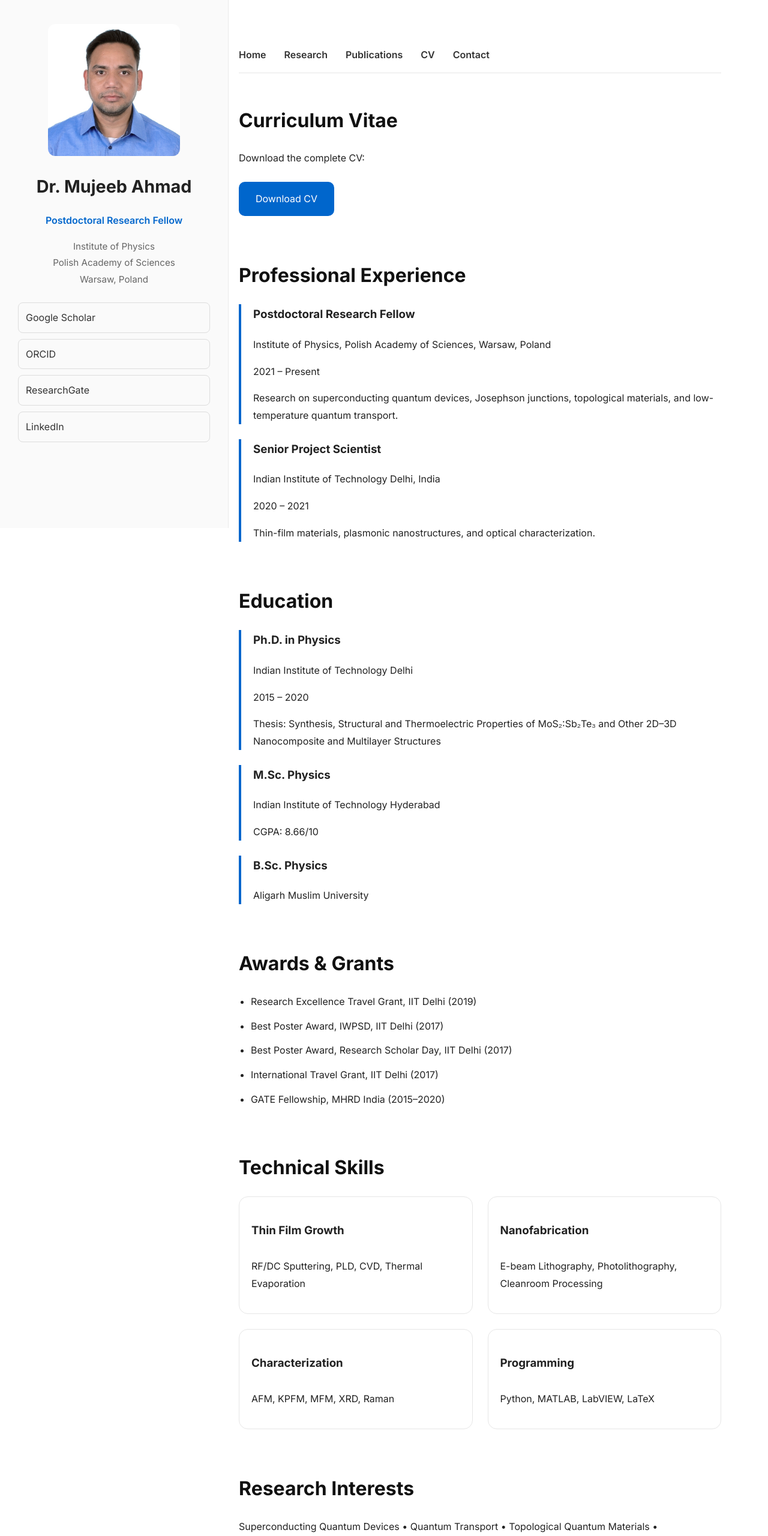
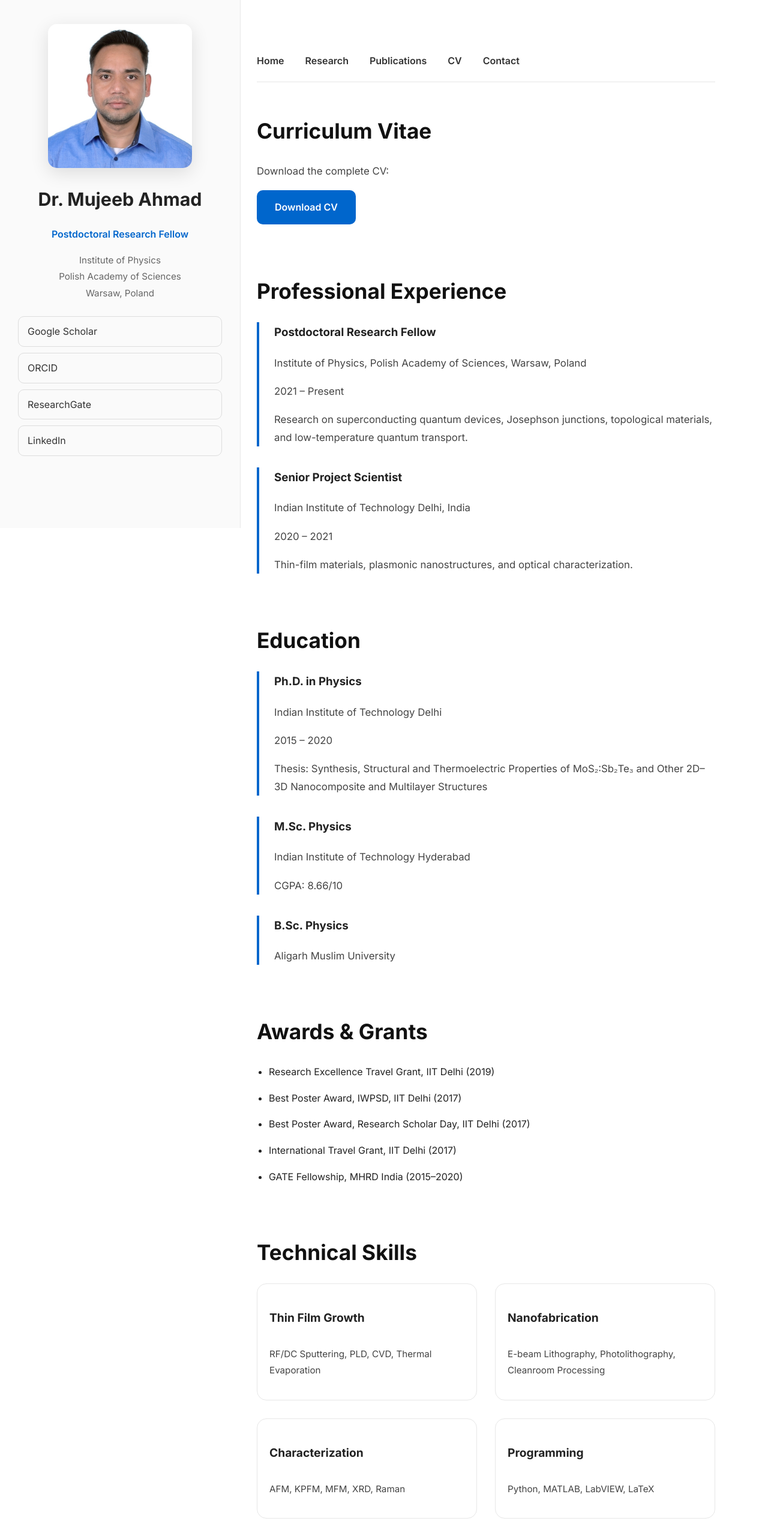
Before and after one commit to Mujeebhmad/mujeebhmad.github.io, a plain HTML site: page cv.html in a window 1280 px wide. Shown: the top 2560 px of the page at 60% size. Drawn offline with Linux system fonts and the light colour scheme.

Commit message:
Update style.css

````diff
--- a/style.css
+++ b/style.css
@@ -1,7 +1,8 @@
 ```css
-/* ===========================
-   Dr. Mujeeb Ahmad Website
-   =========================== */
+/* =========================
+   Premium Academic Theme
+   Dr. Mujeeb Ahmad
+========================= */
 
 *{
     margin:0;
@@ -30,33 +31,41 @@ body{
 /* Sidebar */
 
 .sidebar{
-    width:320px;
-    min-height:100vh;
-    padding:40px 30px;
-    background:#fafafa;
-    border-right:1px solid #eaeaea;
+    width:340px;
 
     position:fixed;
+    top:0;
     left:0;
-    top:0;
+
+    height:100vh;
+
+    background:#fafafa;
+    border-right:1px solid #e8e8e8;
+
+    padding:40px 30px;
 
     overflow-y:auto;
 }
 
 .profile-image{
-    width:220px;
-    height:220px;
+
+    width:240px;
+    height:240px;
+
     object-fit:cover;
 
-    border-radius:12px;
+    border-radius:15px;
 
     display:block;
     margin:0 auto 25px auto;
+
+    box-shadow:
+    0 8px 30px rgba(0,0,0,0.12);
 }
 
 .sidebar h1{
     text-align:center;
-    font-size:1.8rem;
+    font-size:1.9rem;
     font-weight:700;
 
     margin-bottom:10px;
@@ -64,6 +73,7 @@ body{
 
 .position{
     text-align:center;
+
     color:#0066cc;
     font-weight:600;
 
@@ -72,8 +82,9 @@ body{
 
 .institute{
     text-align:center;
+
+    color:#666;
     font-size:0.95rem;
-    color:#666;
 
     margin-bottom:25px;
 }
@@ -85,44 +96,61 @@ body{
 }
 
 .social-links a{
+
     text-decoration:none;
+
     color:#333;
-    padding:10px 12px;
 
     border:1px solid #ddd;
-    border-radius:8px;
 
-    transition:0.3s;
+    border-radius:10px;
+
+    padding:10px 15px;
+
+    transition:all 0.3s ease;
 }
 
 .social-links a:hover{
+
     background:#0066cc;
     color:white;
+
+    transform:translateY(-2px);
 }
 
 /* Main Content */
 
 .content{
-    margin-left:320px;
-    width:calc(100% - 320px);
-    padding:40px 70px;
+
+    margin-left:340px;
+
+    width:calc(100% - 340px);
+
+    padding:50px 80px;
+
+    max-width:1400px;
 }
 
 /* Navigation */
 
 .topnav{
+
     display:flex;
-    gap:30px;
+    gap:35px;
+
+    padding-bottom:20px;
 
     margin-bottom:50px;
-    padding-bottom:15px;
 
     border-bottom:1px solid #e5e5e5;
 }
 
 .topnav a{
+
     text-decoration:none;
+
     color:#333;
+
     font-weight:600;
 
     transition:0.3s;
@@ -135,17 +163,23 @@ body{
 /* Sections */
 
 section{
-    margin-bottom:70px;
+    margin-bottom:80px;
 }
 
 section h2{
-    font-size:2rem;
+
+    font-size:2.2rem;
+
     margin-bottom:20px;
+
     color:#111;
 }
 
 section p{
-    margin-bottom:15px;
+
+    font-size:1.05rem;
+
+    color:#444;
 }
 
 /* News */
@@ -155,122 +189,162 @@ section p{
 }
 
 .news-list li{
-    margin-bottom:12px;
+    margin-bottom:15px;
 }
 
-/* Research Grid */
+/* Research Cards */
 
 .research-grid{
+
     display:grid;
 
     grid-template-columns:
-    repeat(auto-fit,minmax(280px,1fr));
+    repeat(auto-fit,minmax(320px,1fr));
 
-    gap:25px;
+    gap:30px;
 }
 
 .research-card{
+
     background:white;
 
-    border:1px solid #e6e6e6;
-    border-radius:15px;
+    border:1px solid #e7e7e7;
+
+    border-radius:16px;
 
     overflow:hidden;
 
-    transition:0.3s;
+    transition:all 0.3s ease;
 }
 
 .research-card:hover{
-    transform:translateY(-6px);
-    box-shadow:0 12px 30px rgba(0,0,0,0.08);
+
+    transform:translateY(-8px);
+
+    box-shadow:
+    0 15px 40px rgba(0,0,0,0.10);
 }
 
 .research-card img{
+
     width:100%;
-    height:180px;
+
+    height:220px;
+
     object-fit:contain;
+
     background:white;
+
     padding:10px;
 }
 
 .research-card h3{
-    padding:20px 20px 10px 20px;
+
+    padding:20px 20px 10px;
+
+    font-size:1.2rem;
 }
 
 .research-card p{
-    padding:0 20px 20px 20px;
-}
 
-/* Download Button */
+    padding:0 20px 20px;
 
-.download-btn{
-    display:inline-block;
-
-    background:#0066cc;
-    color:white;
-
-    text-decoration:none;
-
-    padding:14px 28px;
-    border-radius:10px;
-
-    margin-top:10px;
-
-    transition:0.3s;
-}
-
-.download-btn:hover{
-    background:#004fa3;
-}
-
-/* Footer */
-
-footer{
-    border-top:1px solid #e6e6e6;
-
-    padding-top:30px;
-
-    color:#777;
     font-size:0.95rem;
 }
 
 /* Publication Cards */
 
 .pub-card{
+
     border-left:4px solid #0066cc;
-    padding-left:20px;
-    margin-bottom:25px;
+
+    padding-left:25px;
+
+    margin-bottom:35px;
 }
 
-/* Contact Cards */
+/* Contact */
 
 .contact-box{
-    border:1px solid #e6e6e6;
+
+    border:1px solid #e5e5e5;
+
+    border-radius:12px;
+
     padding:25px;
-    border-radius:12px;
+
     margin-bottom:20px;
+}
+
+/* Download Button */
+
+.download-btn{
+
+    display:inline-block;
+
+    background:#0066cc;
+
+    color:white;
+
+    text-decoration:none;
+
+    padding:14px 30px;
+
+    border-radius:10px;
+
+    font-weight:600;
+
+    transition:0.3s;
+}
+
+.download-btn:hover{
+
+    background:#004ea0;
+
+    transform:translateY(-2px);
+}
+
+/* Footer */
+
+footer{
+
+    margin-top:60px;
+
+    padding-top:30px;
+
+    border-top:1px solid #e5e5e5;
+
+    color:#777;
 }
 
 /* Responsive */
 
-@media(max-width:1000px){
+@media(max-width:1100px){
 
     .sidebar{
+
         position:relative;
+
         width:100%;
-        min-height:auto;
+
+        height:auto;
+
         border-right:none;
-        border-bottom:1px solid #e6e6e6;
-    }
 
-    .content{
-        margin-left:0;
-        width:100%;
-        padding:30px;
+        border-bottom:1px solid #e5e5e5;
     }
 
     .container{
         flex-direction:column;
+    }
+
+    .content{
+
+        margin-left:0;
+
+        width:100%;
+
+        padding:40px;
     }
 
 }
@@ -282,13 +356,19 @@ footer{
         gap:15px;
     }
 
+    .profile-image{
+
+        width:200px;
+        height:200px;
+    }
+
+    section h2{
+        font-size:1.7rem;
+    }
+
     .content{
         padding:25px;
     }
 
-    section h2{
-        font-size:1.6rem;
-    }
-
 }
 ```
````
